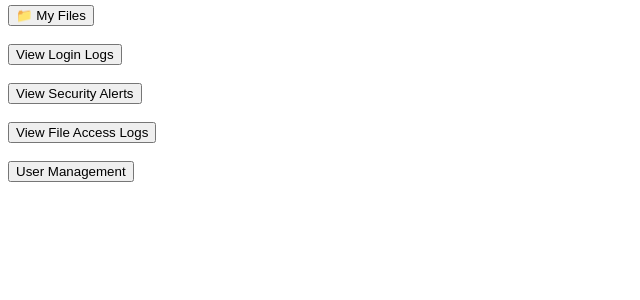
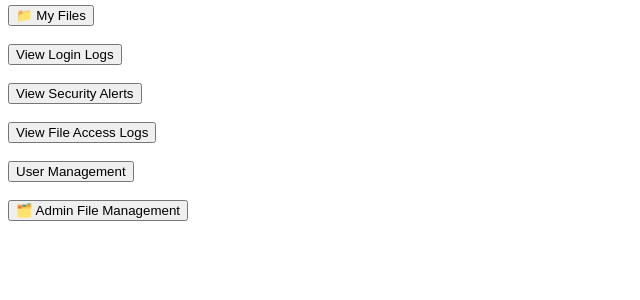
Before and after one commit to pramodkurra123/secure-file-vault, a Flask app: page /dashboard in a window 1280 px wide. Shown: the part 273-573 px from the top of the page, without its empty margins (0-640 px from the left). Run offline with Flask 3, Linux system fonts and the light colour scheme; the visitor is signed in with stand-in values (Sample User, id 1); parts of the project's set-up code (start-up, migrations or seed data) failed here and were passed over; some libraries are stand-ins or nearby versions.

Commit message:
Add admin file management button in dashboard
Add admin file management button for admin users.

```diff
--- a/templates/dashboard.html
+++ b/templates/dashboard.html
@@ -57,6 +57,15 @@
     <a href="/users">
         <button>User Management</button>
     </a>
+    {% if session["role"] == "admin" %}
+
+<br><br>
+
+<a href="/admin-files">
+    <button>🗂️ Admin File Management</button>
+</a>
+
+{% endif %}
 
 </body>
 </html>
```
